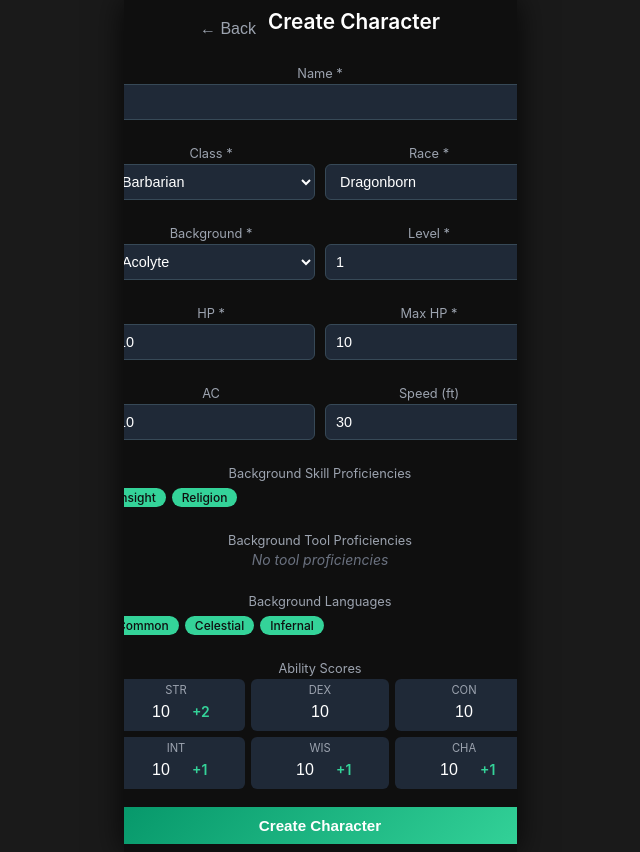
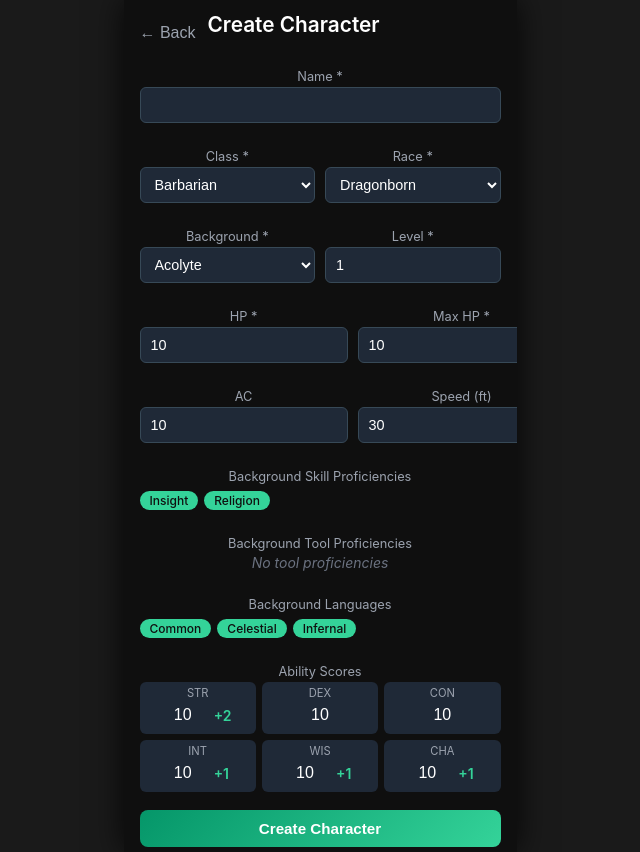
Before and after one commit to Whimsy-rat-trap/dnd-mobile-app, a React (Create React App) app: page /characters/new in a window 1280 px wide. Shown: the whole page, without its empty margins (320-960 px from the left). Built offline with nearby package versions, Linux system fonts and the light colour scheme.

Commit message:
0.0.56.36 (Small fix regarding height limitation inside character creation page)

```diff
--- a/src/pages/CreateCharacter.css
+++ b/src/pages/CreateCharacter.css
@@ -1,8 +1,12 @@
-.create-character-page {
+.page.create-character-page {
+    display: flex;
+    flex-direction: column;
+    align-items: stretch;
+    justify-content: flex-start;
+    height: 100%;
+    overflow-y: auto;
     padding: 12px 16px;
     color: #fff;
-    height: 100%;
-    overflow-y: auto;
 }
 
 .create-character-header {
@@ -30,6 +34,8 @@
     display: flex;
     flex-direction: column;
     gap: 10px;
+    flex: 1;
+    min-height: 0;
 }
 
 .form-group {
```
